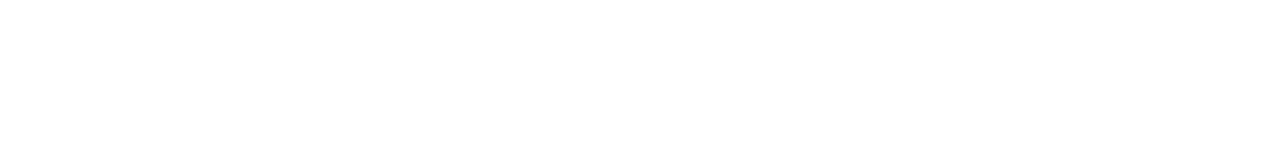
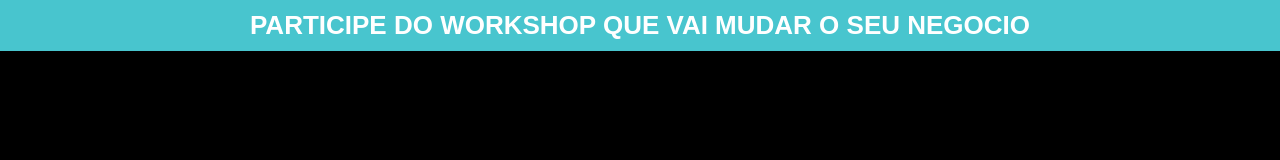
Before and after one commit to bolaodeniseju/pagina_captura-, a plain HTML site: page index.html in a window 1280 px wide. Drawn offline with Linux system fonts and the light colour scheme; files that its build step writes are made by us from their sources.

Commit message:
Configuração inicial do projeto, construção do cabeçalho

```diff
--- a/css/style.css
+++ b/css/style.css
@@ -0,0 +1,27 @@
+*{
+    margin: 0;
+    padding: 0;
+}
+
+body{
+     font-family: Arial, Helvetica, sans-serif;
+     background-color: #000;
+
+}
+.container{
+    max: width 1000px;
+    margin: auto;
+}
+
+header{
+    background-color: #48C5CE;
+    color: #fff;
+    text-align: center;
+    padding: 10px;
+}
+
+
+.title{
+    font-size: 26px;
+    text-transform: uppercase;
+}
--- a/index.html
+++ b/index.html
@@ -1,13 +1,18 @@
 <!DOCTYPE html>
-<html lang="en">
+<html lang="pt-br">
 <head>
     <meta charset="UTF-8">
     <meta http-equiv="X-UA-Compatible" content="IE=edge">
     <meta name="viewport" content="width=device-width, initial-scale=1.0">
-    <link rel="stylesheet" href="style.css">
-    <title></title>
+    <link rel="stylesheet" href="css/style.css">
+    <title>Workshop</title>
 </head>
 <body>
+     <div class="container">
+          <header>
+              <h1 class="title">Participe do Workshop que vai mudar o seu negocio</h1>
+          </header>
 
+     </div>
 </body>
 </html>
```
Also changed, not shown: imagens/arrow.jpg (added), imagens/ico.png (added), imagens/people.jpg (added), 1 other file.
